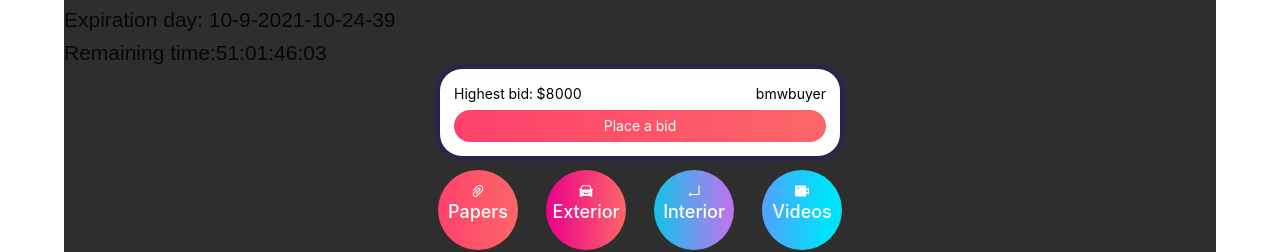
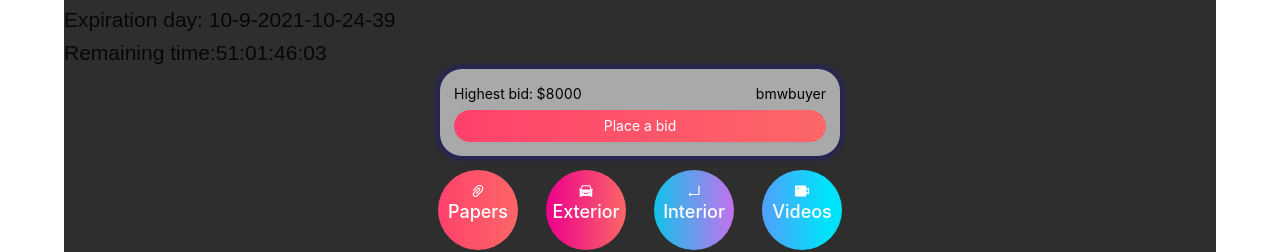
Before and after one commit to Petiazediter/CarAppRewrite, a React (Create React App) app in the folder car-app-frontend/: page /car/0 in a window 1280 px wide. Shown: the part 148-400 px from the top of the page. Built offline with nearby package versions, Linux system fonts and the light colour scheme.

Commit message:
Pass the isDark state to class component through a functional component.

```diff
--- a/car-app-frontend/src/RouterComponent.tsx
+++ b/car-app-frontend/src/RouterComponent.tsx
@@ -4,7 +4,7 @@ import { Route } from 'react-router-dom';
 import { About } from './components/about-page/About';
 import { Auctions } from './components/auctions-page/Auctions';
 import { CarPage } from './components/car-page/CarPage';
-import { CarPageHOC } from './components/car-page/CarPageHOC';
+import { CarPageHOC } from './components/car-page/HigherOrderComponents';
 import RegisterPage from './components/register-page/RegisterPage';
 import { Navbar } from './components/shared/navbar-component/Navbar';
 import {
--- a/car-app-frontend/src/components/car-page/BidComponent.tsx
+++ b/car-app-frontend/src/components/car-page/BidComponent.tsx
@@ -2,9 +2,15 @@ import styled from '@emotion/styled';
 import React from 'react';
 import { Car } from '../../models/Car';
 import { PrimaryButton } from '../auctions-page/Auctions.styled';
+import { IS_DARK } from '../shared/navbar-component/Navbar.styled';
 
 export type BidComponentProps = {
 	car: Car;
+	isDark: boolean;
+};
+
+export type DarkModeProp = {
+	isdark: string;
 };
 
 const BidContainer = styled.div({
@@ -14,22 +20,22 @@ const BidContainer = styled.div({
 	alignContent: 'center',
 });
 
-const Bid = styled.section({
-	background: 'white',
+const Bid = styled.section<DarkModeProp>((props) => ({
+	background: props.isdark === IS_DARK ? 'darkgrey' : 'white',
 	width: '400px',
 	padding: '1em',
 	borderRadius: '22px',
 	boxShadow: '0 0 4px 4px rgba(0, 0, 255, .2);',
-});
+}));
 
-const BidDetails = styled.section({
+const BidDetails = styled.section<DarkModeProp>((props) => ({
 	width: '100%',
 	position: 'relative',
 	display: 'flex',
 	justifyContent: 'space-between',
 	alignContent: 'center',
 	color: 'black',
-});
+}));
 
 const BidButton = styled(PrimaryButton)({
 	width: '100%',
@@ -41,8 +47,8 @@ export default class BidComponent extends React.Component<BidComponentProps> {
 	render() {
 		return (
 			<BidContainer>
-				<Bid>
-					<BidDetails>
+				<Bid isdark={this.props.isDark ? IS_DARK : ''}>
+					<BidDetails isdark={this.props.isDark ? IS_DARK : ''}>
 						<span>
 							Highest bid: $
 							{this.props.car.bids[this.props.car.bids.length - 1].bid}
--- a/car-app-frontend/src/components/car-page/CarPage.tsx
+++ b/car-app-frontend/src/components/car-page/CarPage.tsx
@@ -22,7 +22,7 @@ import {
 import { CarDataTable } from './CarDataTable';
 import { TimerDisplayFormat, TimerText } from '../auctions-page/TimerText';
 import ExtrasTableComponent from './ExtrasTableComponent';
-import BidComponent from './BidComponent';
+import { BidComponentHOC } from './HigherOrderComponents';
 
 interface IUrlProps {
 	carId: string | undefined;
@@ -95,7 +95,7 @@ export class CarPage extends React.Component<
 								formatType={TimerDisplayFormat.TRADITIONAL_FORMATTED}
 							/>
 						</NoMarginSubTitle>
-						<BidComponent car={this.state.car} />
+						<BidComponentHOC car={this.state.car} />
 						<CategoriesContainer>
 							<Category
 								background={
--- a/car-app-frontend/src/components/car-page/CarPageHOC.tsx
+++ /dev/null
@@ -1,8 +0,0 @@
-import {useDatabaseContext} from "../../context/DatabaseContext";
-
-export const CarPageHOC = (Component: any) => {
-    const getCarHook = useDatabaseContext();
-    return (props: any) => {
-        return <Component hook={getCarHook} {...props} />
-    }
-}
--- /dev/null
+++ b/car-app-frontend/src/components/car-page/HigherOrderComponents.tsx
@@ -0,0 +1,17 @@
+import { FunctionComponent, useContext } from 'react';
+import { useDatabaseContext } from '../../context/DatabaseContext';
+import { MyThemeContext } from '../../context/ThemeContext';
+import { Car } from '../../models/Car';
+import BidComponent from './BidComponent';
+
+export const CarPageHOC = (Component: any) => {
+	const getCarHook = useDatabaseContext();
+	return (props: any) => {
+		return <Component hook={getCarHook} {...props} />;
+	};
+};
+
+export const BidComponentHOC: FunctionComponent<{ car: Car }> = (props) => {
+	const { isDark } = useContext(MyThemeContext);
+	return <BidComponent isDark={isDark} car={props.car} />;
+};
```
